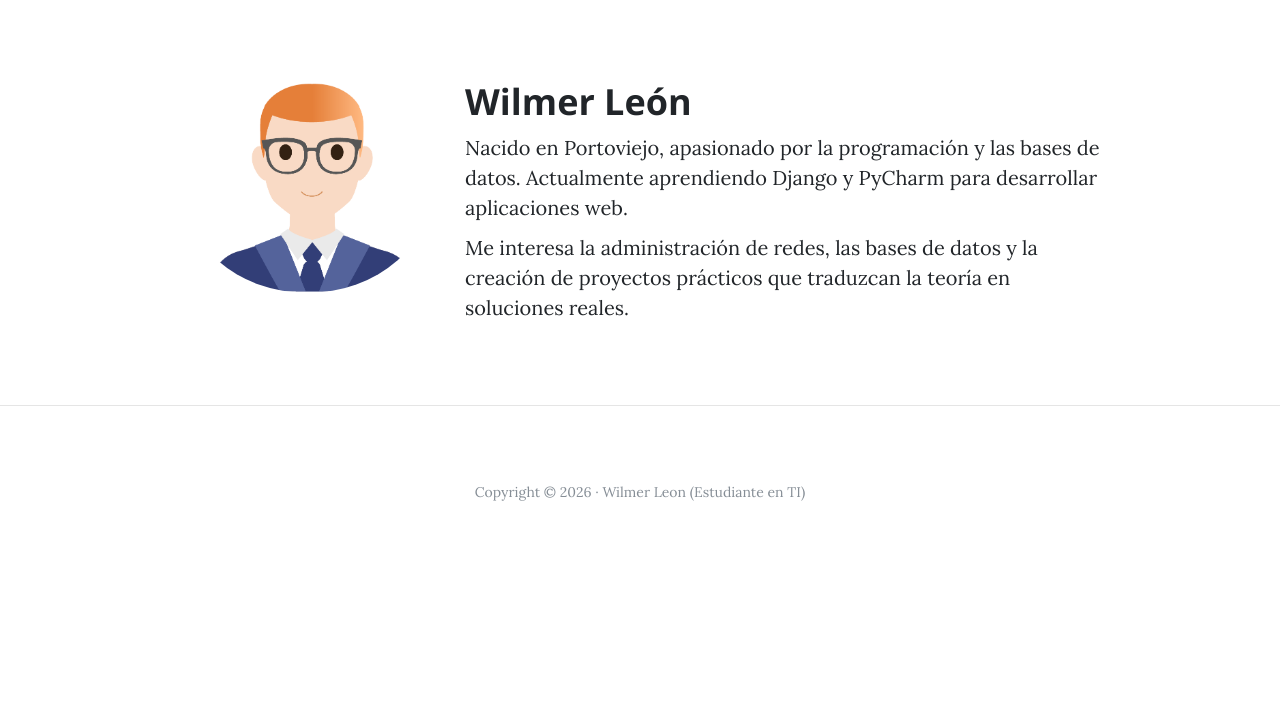
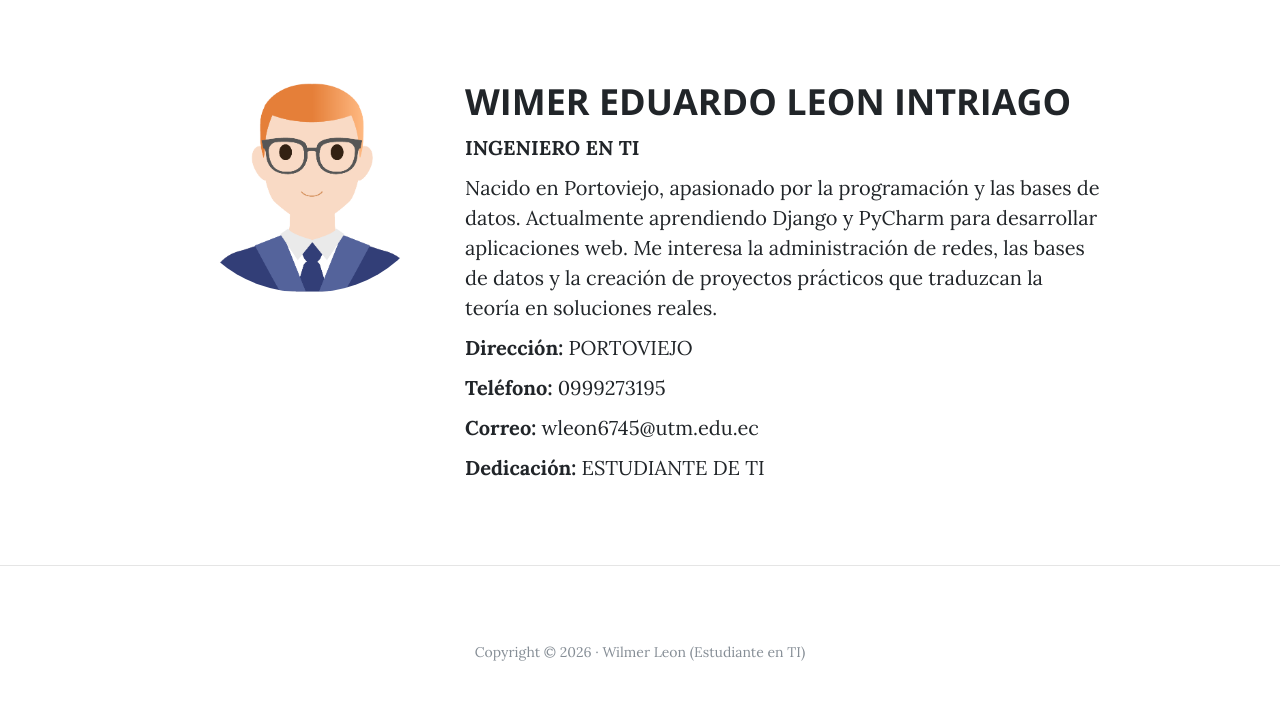
Before and after one commit to wleon6745-code/django-portfolio, a Django app: page /about/ in a window 1280 px wide. Shown: the part 86-814 px from the top of the page. Before the commit the page ends 587 px from the top, so only its background shows below. Run offline with Django 5.2, Linux system fonts and the light colour scheme; data comes from the database, SQL or seed files in the repository; both versions use the stored data as it was after the commit; some libraries are stand-ins or nearby versions.

Commit message:
Modelo Persona agregado

```diff
--- a/mi_proyecto/core/admin.py
+++ b/mi_proyecto/core/admin.py
@@ -1,4 +1,6 @@
 from django.contrib import admin
-from .models import Portfolio
+from .models import Portfolio, Persona
 
+
+admin.site.register(Persona)
 admin.site.register(Portfolio)
--- a/mi_proyecto/core/models.py
+++ b/mi_proyecto/core/models.py
@@ -10,3 +10,16 @@ class Portfolio(models.Model):
     updated = models.DateTimeField(auto_now=True)
     def __str__(self):
         return self.title
+
+class Persona(models.Model):
+    nombres = models.CharField(max_length=100)
+    apellidos = models.CharField(max_length=100)
+    direccion = models.CharField(max_length=200)
+    telefono = models.CharField(max_length=20)
+    titulo_academico = models.CharField(max_length=150)
+    biografia = models.TextField()
+    correo_electronico = models.EmailField()
+    dedicacion_persona = models.CharField(max_length=150)
+
+    def __str__(self):
+        return f"{self.nombres} {self.apellidos}"
--- a/mi_proyecto/core/views.py
+++ b/mi_proyecto/core/views.py
@@ -1,5 +1,6 @@
 from django.shortcuts import render
 from .models import Portfolio
+from .models import Persona
 
 def home(request):
     return render(request, 'index.html')
@@ -17,3 +18,8 @@ def portfolio(request):
 
 def contact(request):
     return render(request, 'contact.html')
+def about(request):
+    persona = Persona.objects.first()
+    return render(request, "about.html", {
+        'persona': persona
+    })
--- a/mi_proyecto/mi_proyecto/settings.py
+++ b/mi_proyecto/mi_proyecto/settings.py
@@ -23,9 +23,9 @@ BASE_DIR = Path(__file__).resolve().parent.parent
 SECRET_KEY = 'django-insecure-5d#n29v03-c*no%*wuwk0#ovugcyy@c^_lt^88%2ie@%s6_+%!'
 
 # SECURITY WARNING: don't run with debug turned on in production!
-DEBUG = False
+DEBUG = True
 
-ALLOWED_HOSTS = ['wilmerleon.pythonanywhere.com']
+ALLOWED_HOSTS = ['127.0.0.1', 'localhost', 'wilmerleon.pythonanywhere.com']
 
 
 # Application definition
--- a/mi_proyecto/mi_proyecto/templates/about.html
+++ b/mi_proyecto/mi_proyecto/templates/about.html
@@ -63,9 +63,21 @@
                 <img class="img-fluid avatar" src="{% static 'img/avatar.jpg' %}" alt="Foto de Wilmer">
             </div>
             <div class="col-lg-7 col-md-8">
-                <h2 class="section-heading">Wilmer León</h2>
-                <p>Nacido en Portoviejo, apasionado por la programación y las bases de datos. Actualmente aprendiendo Django y PyCharm para desarrollar aplicaciones web.</p>
-                <p>Me interesa la administración de redes, las bases de datos y la creación de proyectos prácticos que traduzcan la teoría en soluciones reales.</p>
+               <h2 class="section-heading">
+                    {{ persona.nombres }} {{ persona.apellidos }}
+                </h2>
+
+                <p><strong>{{ persona.titulo_academico }}</strong></p>
+
+                <p>{{ persona.biografia }}</p>
+
+                <p><strong>Dirección:</strong> {{ persona.direccion }}</p>
+
+                <p><strong>Teléfono:</strong> {{ persona.telefono }}</p>
+
+                <p><strong>Correo:</strong> {{ persona.correo_electronico }}</p>
+
+                <p><strong>Dedicación:</strong> {{ persona.dedicacion_persona }}</p>
             </div>
         </div>
     </div>
```
Also changed, not shown: mi_proyecto/core/migrations/0003_persona.py (added), mi_proyecto/db.sqlite3.
